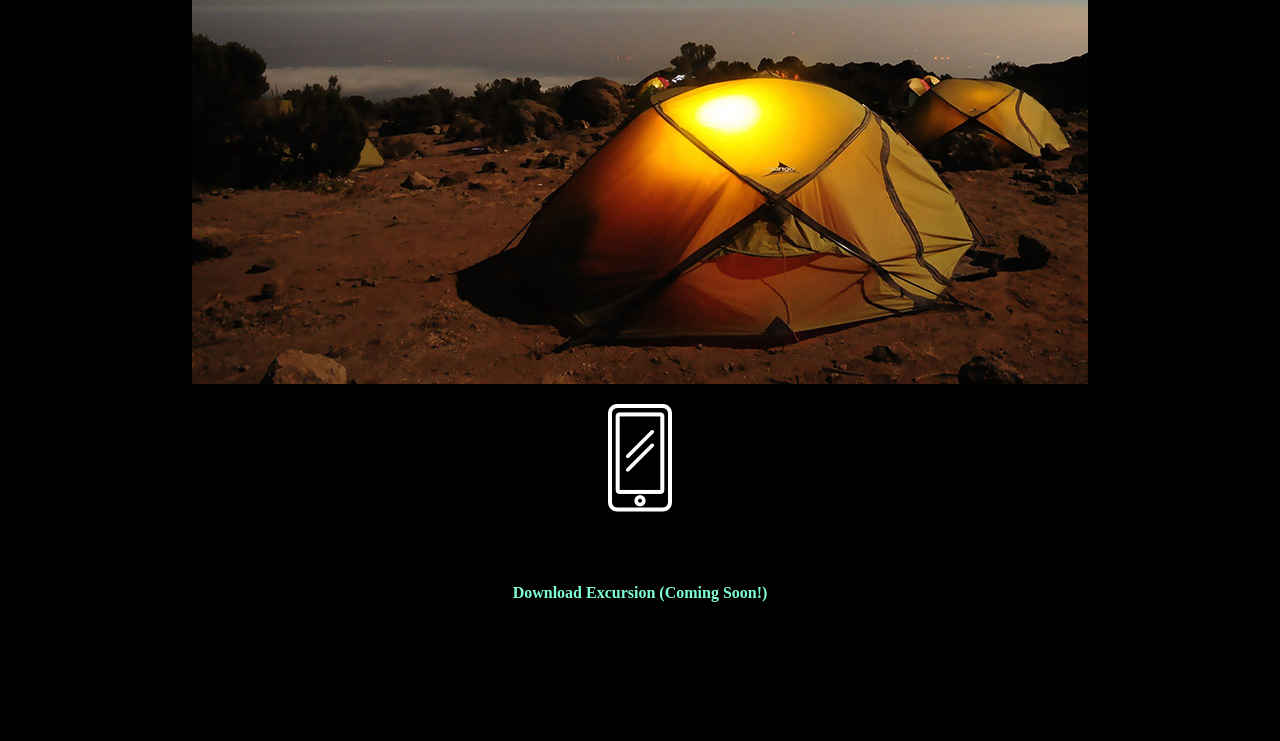
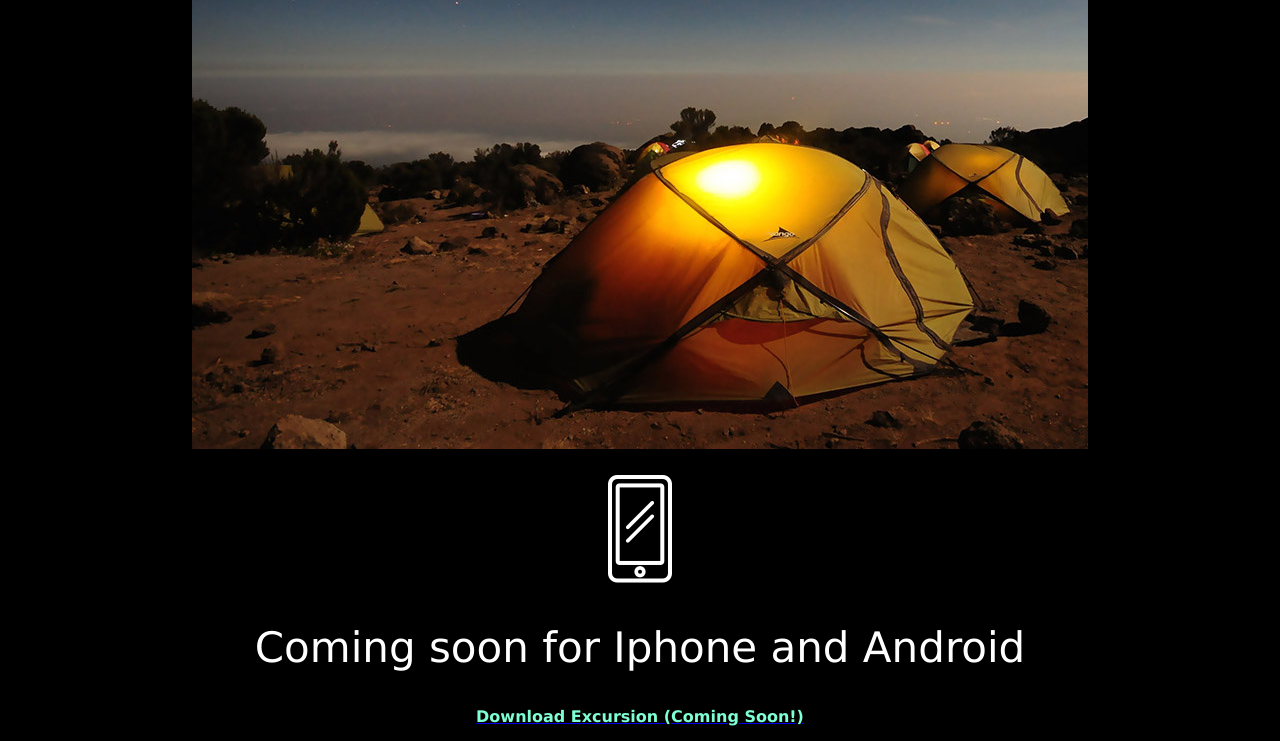
Before and after one commit to Jayenntee18/excursion, a plain HTML site: page index.html in a window 1280 px wide. Shown: the part 562-1303 px from the top of the page. Before the commit the page ends 1220 px from the top, so only its background shows below. Drawn offline with Linux system fonts and the light colour scheme.

Commit message:
CSS code done

```diff
--- a/index.html
+++ b/index.html
@@ -7,7 +7,7 @@
   </head>
   <body>
       <h1>Discover hidden places in the world around you</h1>
-      <h4>Download Excursion (Coming Soon!)</h4>
+      <a href="#"><h4>Download Excursion (Coming Soon!)</h4></a>
       <p><video src="resources/videos/excursion.mp4" autoplay poster="posterimage.jpg"></video></p>
 
       <div class="main_content">
@@ -16,8 +16,8 @@
         <p><img src="resources/images/camp.jpg" alt="Campsite at night"></p>
         <p><img src="resources/images/phone.png" alt="image of a phone"></p>
         <h2>Coming soon for Iphone and Android</h2>
-        <h4>Download Excursion (Coming Soon!)</h4>
-        <p>&copy; Excursion</p>
+        <a href="#"><h4>Download Excursion (Coming Soon!)</h4></a>
+        <p id="copyright">&copy; Excursion</p>
       </div>
   </body>
 </html>
--- a/resources/css/style.css
+++ b/resources/css/style.css
@@ -1,23 +1,31 @@
 html{
   background-color: black;
+  font-family: verdana;
+  text-align:center;
 }
 
 h1{
-  font-family:verdana;
   font-weight: normal;
   font-size: 50px;
   color:white;
-  text-align:center;
 }
 
-
+h2{
+  font-weight: 300;
+  font-size: 42px;
+  color:white;
+}
 
 h4{
   color:aquamarine;
   font-size:16px;
-  text-align:center;
 }
 
 p{
-  text-align:center;
+  font-size: 21px;
+  color: gray;
 }
+
+#copyright{
+  text-align:right;
+}
```
